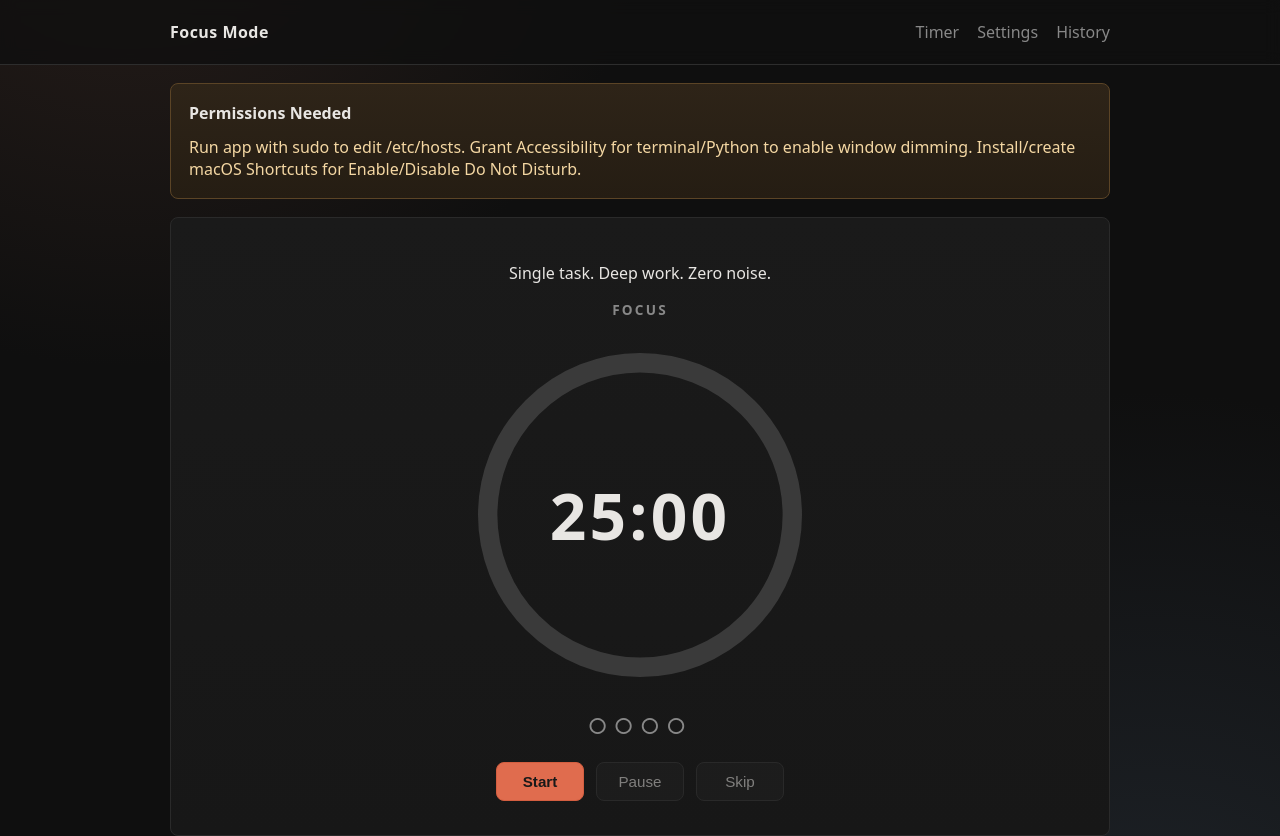
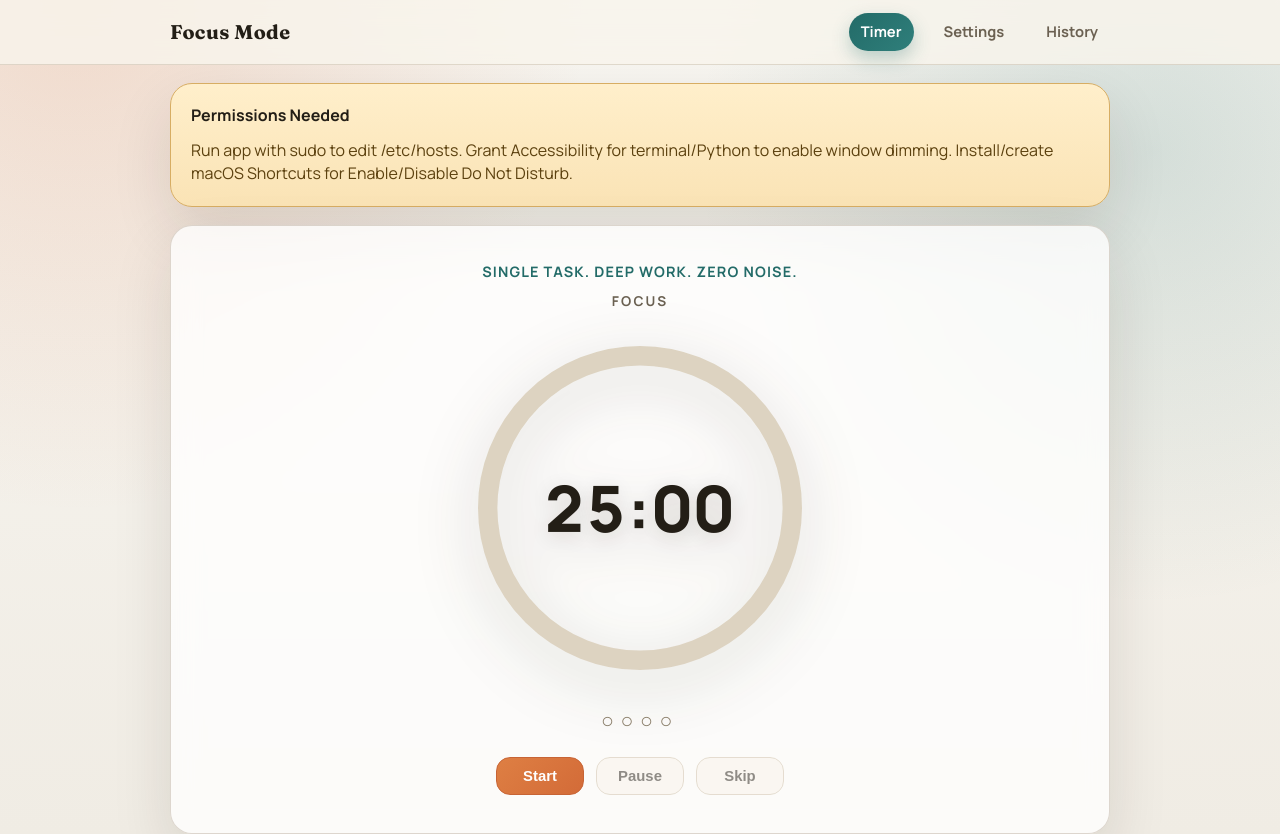
Before and after one commit to sadhanasharma26/focus-mode-controller, a Flask app: page / in a window 1280 px wide. Run offline with Flask 3, Linux system fonts and the light colour scheme; data that the repository does not hold is empty.

Commit message:
Refresh UI styling across app screens

```diff
--- a/static/style.css
+++ b/static/style.css
@@ -1,13 +1,20 @@
+@import url('https://fonts.googleapis.com/css2?family=Fraunces:opsz,wght@9..144,500;9..144,700&family=Manrope:wght@400;500;600;700;800&display=swap');
+
 :root {
-    --bg: #0f0f0f;
-    --surface: #1a1a1a;
-    --surface-2: #222;
-    --accent: #e06c4e;
-    --text: #e8e6e3;
-    --muted: #888;
-    --ring-idle: #3a3a3a;
-    --ok: #3fb950;
-    --warn: #e6a23c;
+    --bg: #f8f6f1;
+    --bg-2: #f0ece4;
+    --surface: rgba(255, 255, 255, 0.78);
+    --surface-solid: #fffdf9;
+    --surface-2: #f7f2e9;
+    --stroke: #d8d0c0;
+    --accent: #d36b38;
+    --accent-2: #236b68;
+    --text: #231e16;
+    --muted: #6b6152;
+    --ring-idle: #ddd3c1;
+    --ok: #1e8a53;
+    --warn: #b97710;
+    --shadow: 0 24px 60px rgba(38, 23, 7, 0.12);
 }
 
 * {
@@ -17,12 +24,13 @@
 body {
     margin: 0;
     background:
-        radial-gradient(circle at 10% -20%, #2a1f1b 0%, transparent 35%),
-        radial-gradient(circle at 90% 120%, #1f242a 0%, transparent 40%),
-        var(--bg);
+        radial-gradient(circle at 6% 0%, rgba(211, 107, 56, 0.2), transparent 35%),
+        radial-gradient(circle at 90% 18%, rgba(35, 107, 104, 0.16), transparent 34%),
+        linear-gradient(180deg, var(--bg) 0%, var(--bg-2) 100%);
     color: var(--text);
-    font-family: system-ui, -apple-system, Segoe UI, Roboto, Helvetica, Arial, sans-serif;
+    font-family: "Manrope", "Avenir Next", "Segoe UI", sans-serif;
     min-height: 100vh;
+    line-height: 1.45;
 }
 
 .container {
@@ -31,9 +39,9 @@ body {
 }
 
 .app-header {
-    border-bottom: 1px solid #2d2d2d;
-    background: rgba(15, 15, 15, 0.8);
-    backdrop-filter: blur(8px);
+    border-bottom: 1px solid rgba(121, 99, 67, 0.2);
+    background: rgba(248, 244, 236, 0.82);
+    backdrop-filter: blur(12px);
     position: sticky;
     top: 0;
     z-index: 20;
@@ -49,8 +57,10 @@ body {
 .brand {
     color: var(--text);
     text-decoration: none;
+    font-family: "Fraunces", "Georgia", serif;
     font-weight: 700;
-    letter-spacing: 0.03em;
+    font-size: 1.24rem;
+    letter-spacing: 0.02em;
 }
 
 .top-nav {
@@ -61,19 +71,47 @@ body {
 .top-nav a {
     color: var(--muted);
     text-decoration: none;
-    transition: color 200ms ease;
+    font-weight: 700;
+    font-size: 0.92rem;
+    padding: 8px 12px;
+    border-radius: 999px;
+    transition: all 180ms ease;
 }
 
 .top-nav a:hover {
     color: var(--text);
+    background: rgba(35, 107, 104, 0.12);
+}
+
+.top-nav a.active {
+    color: #fff;
+    background: linear-gradient(135deg, var(--accent-2), #2f7f7b);
+    box-shadow: 0 8px 18px rgba(35, 107, 104, 0.28);
 }
 
 .card {
-    background: linear-gradient(180deg, var(--surface) 0%, #171717 100%);
-    border: 1px solid #2a2a2a;
-    border-radius: 8px;
-    padding: 18px;
+    background: var(--surface);
+    border: 1px solid rgba(121, 99, 67, 0.24);
+    border-radius: 22px;
+    backdrop-filter: blur(14px);
+    padding: 20px;
     margin-top: 18px;
+    box-shadow: var(--shadow);
+    opacity: 0;
+    transform: translateY(10px);
+    animation: card-enter 500ms ease forwards;
+}
+
+.card:nth-of-type(2) {
+    animation-delay: 80ms;
+}
+
+.card:nth-of-type(3) {
+    animation-delay: 140ms;
+}
+
+.card:nth-of-type(4) {
+    animation-delay: 180ms;
 }
 
 .hidden {
@@ -81,8 +119,8 @@ body {
 }
 
 .permission-banner {
-    border-color: #5b4426;
-    background: linear-gradient(180deg, #2e2418 0%, #251d13 100%);
+    border-color: #d7ad63;
+    background: linear-gradient(180deg, #ffefcb 0%, #fae3b5 100%);
 }
 
 .permission-banner h2 {
@@ -92,13 +130,22 @@ body {
 
 .permission-banner p {
     margin: 0;
-    color: #f4d7a3;
+    color: #5c410f;
 }
 
 .timer-card {
     display: grid;
     place-items: center;
-    padding: 28px 18px 34px;
+    padding: 34px 20px 38px;
+}
+
+.timer-kicker {
+    margin: 2px 0 10px;
+    color: var(--accent-2);
+    font-size: 0.9rem;
+    font-weight: 700;
+    letter-spacing: 0.08em;
+    text-transform: uppercase;
 }
 
 .session-label {
@@ -115,6 +162,7 @@ body {
     display: grid;
     place-items: center;
     position: relative;
+    filter: drop-shadow(0 15px 30px rgba(42, 34, 23, 0.2));
 }
 
 .timer-ring {
@@ -148,15 +196,18 @@ body {
 
 #timeDisplay {
     font-size: clamp(2.2rem, 8vw, 4rem);
-    font-weight: 700;
-    letter-spacing: 0.05em;
+    font-weight: 800;
+    letter-spacing: 0.03em;
+    font-variant-numeric: tabular-nums;
+    font-feature-settings: "tnum" 1;
+    text-shadow: 0 4px 20px rgba(46, 29, 7, 0.12);
 }
 
 .dot-row {
     margin-top: 16px;
     font-size: 1.35rem;
     letter-spacing: 0.4rem;
-    color: var(--muted);
+    color: #8a7e6a;
 }
 
 .controls {
@@ -168,19 +219,22 @@ body {
 }
 
 .btn {
-    border: 1px solid #3b3b3b;
+    border: 1px solid #cdbfa8;
     background: var(--surface-2);
     color: var(--text);
-    border-radius: 8px;
-    padding: 10px 18px;
+    border-radius: 14px;
+    padding: 10px 19px;
     min-width: 88px;
-    font-size: 0.95rem;
+    font-size: 0.93rem;
+    font-weight: 700;
     cursor: pointer;
     transition: all 200ms ease;
 }
 
 .btn:hover:enabled {
-    border-color: #555;
+    border-color: #c29a6f;
+    transform: translateY(-1px);
+    box-shadow: 0 8px 16px rgba(67, 42, 11, 0.14);
 }
 
 .btn:disabled {
@@ -189,14 +243,15 @@ body {
 }
 
 .btn-primary {
-    background: var(--accent);
-    color: #191919;
-    border-color: #d35e40;
+    background: linear-gradient(135deg, #de7f43, var(--accent));
+    color: #fff;
+    border-color: #c76435;
     font-weight: 700;
 }
 
 .page-title {
     margin: 0;
+    font-family: "Fraunces", "Georgia", serif;
     font-size: clamp(1.3rem, 2.2vw, 1.8rem);
 }
 
```
Also changed, not shown: other parts of static/style.css (+57 -18 lines).
